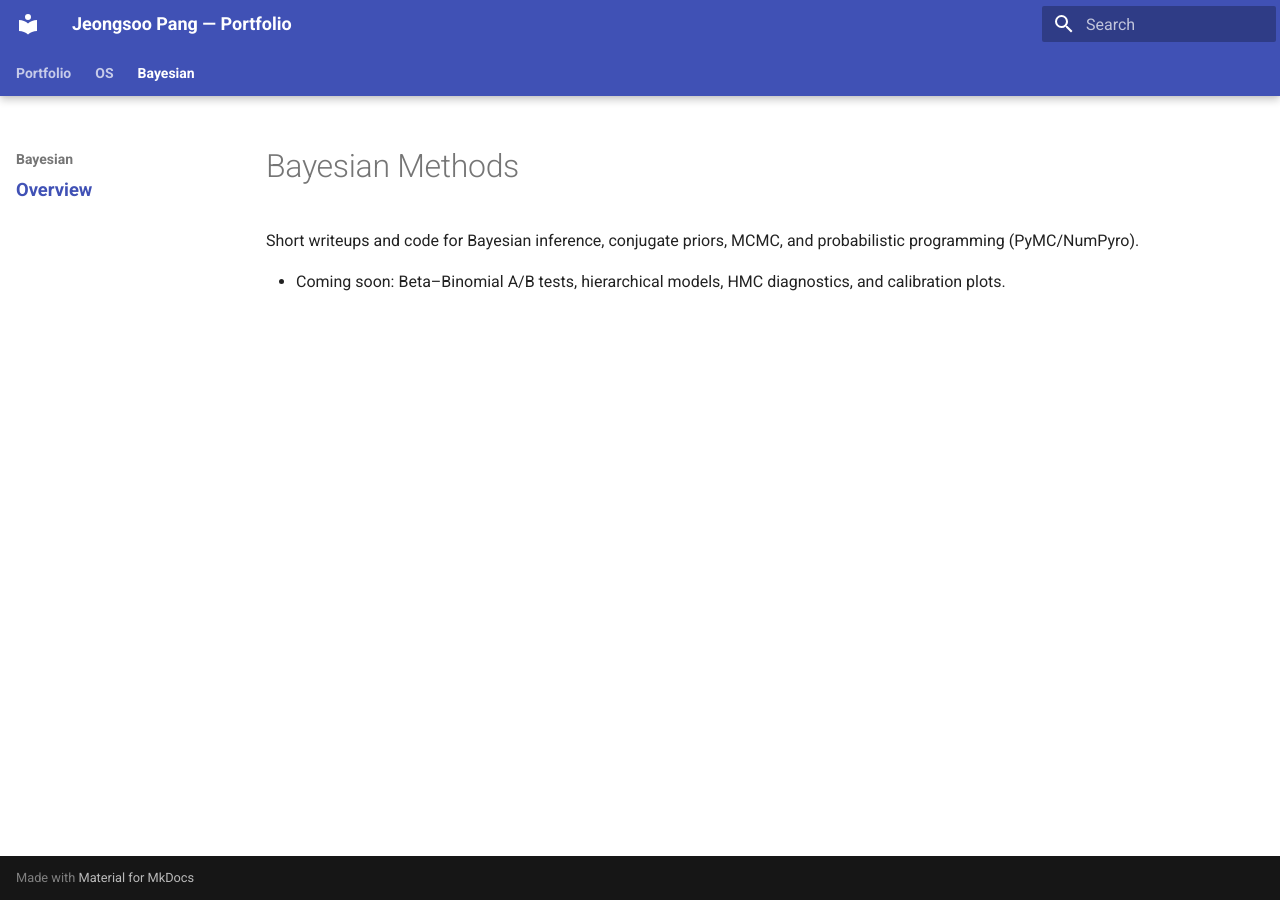
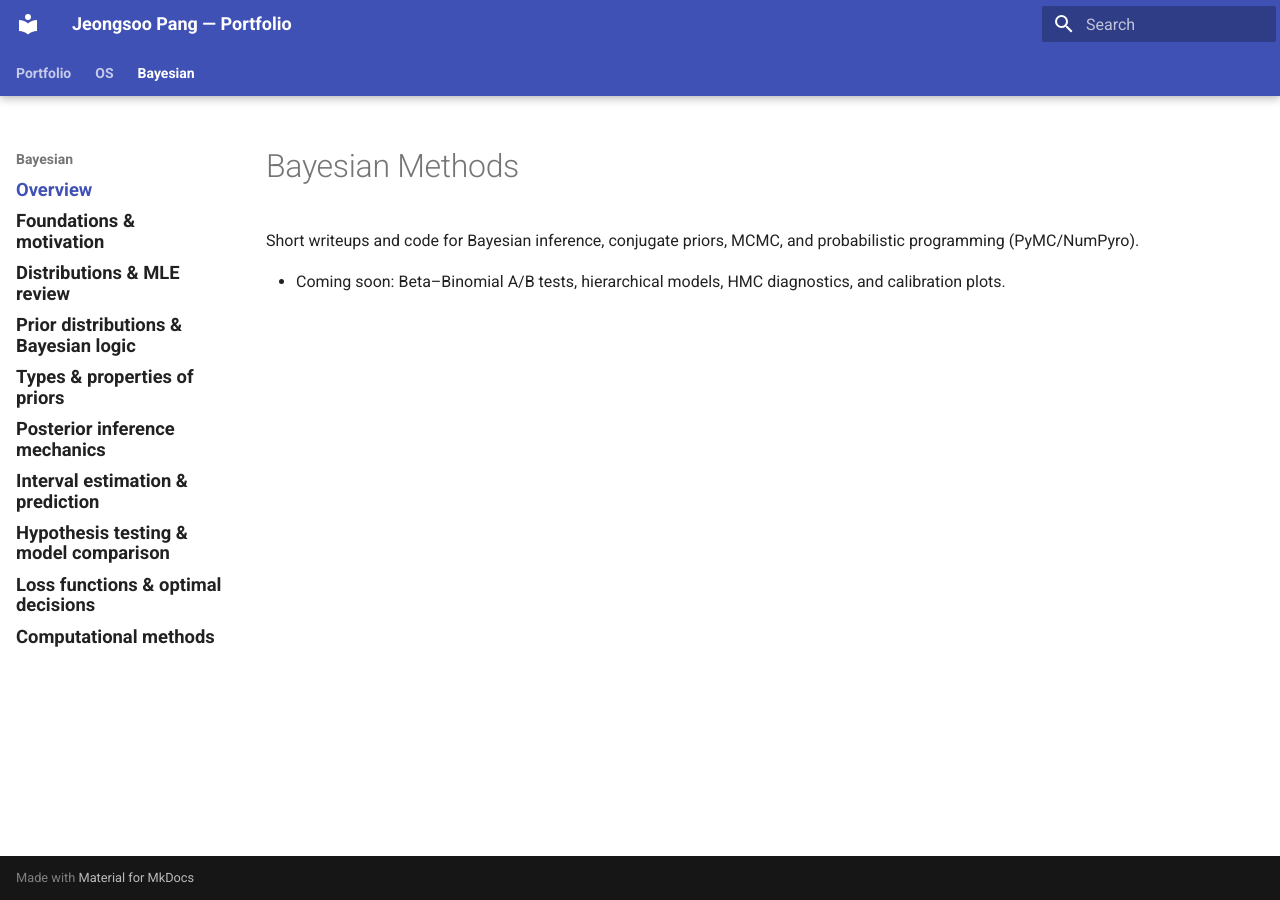
Before and after one commit to Jeongsoo-dev/ML_based_MR_CT_SeriesType_Detection, an MkDocs documentation site: the page built from docs/bayesian/index.md, in a window 1280 px wide. Built offline with MkDocs 1.6.1 and Material for MkDocs 9.7.7, drawn with Linux system fonts in a browser that asks for light colours.

Commit message:
Update mkdocs.yml

```diff
--- a/mkdocs.yml
+++ b/mkdocs.yml
@@ -27,5 +27,15 @@ nav:
       - "Remote Feeling Mimicking Chair": remote_chair.md
   - OS:
       - "Overview": os/index.md
+      - "Critical Section": os/critical_section.md
   - Bayesian:
       - "Overview": bayesian/index.md
+      - "Foundations & motivation": bayesian/foundations.md
+      - "Distributions & MLE review": bayesian/mle-review.md
+      - "Prior distributions & Bayesian logic": bayesian/priors-logic.md
+      - "Types & properties of priors": bayesian/priors-types.md
+      - "Posterior inference mechanics": bayesian/posterior-inference.md
+      - "Interval estimation & prediction": bayesian/intervals-prediction.md
+      - "Hypothesis testing & model comparison": bayesian/hypothesis-models.md
+      - "Loss functions & optimal decisions": bayesian/loss-decisions.md
+      - "Computational methods": bayesian/computation.md
```
